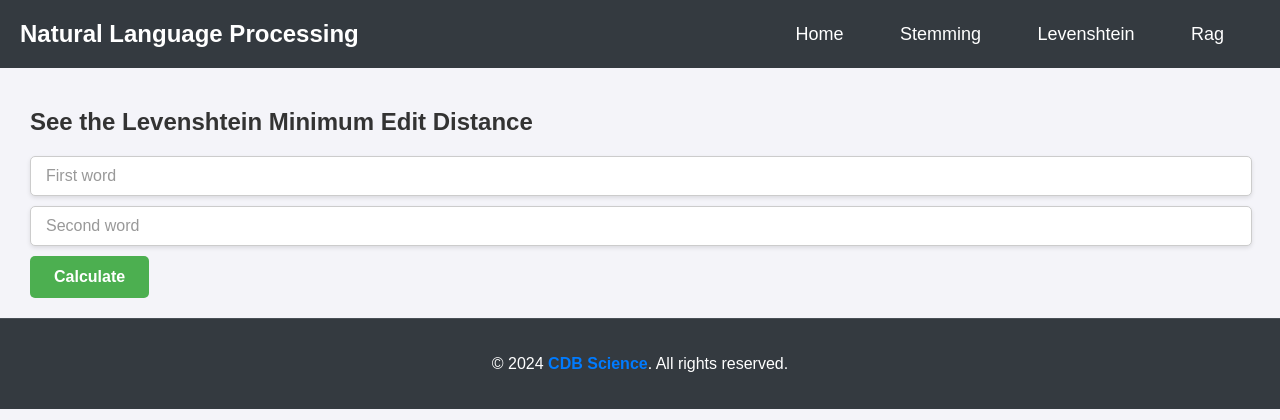
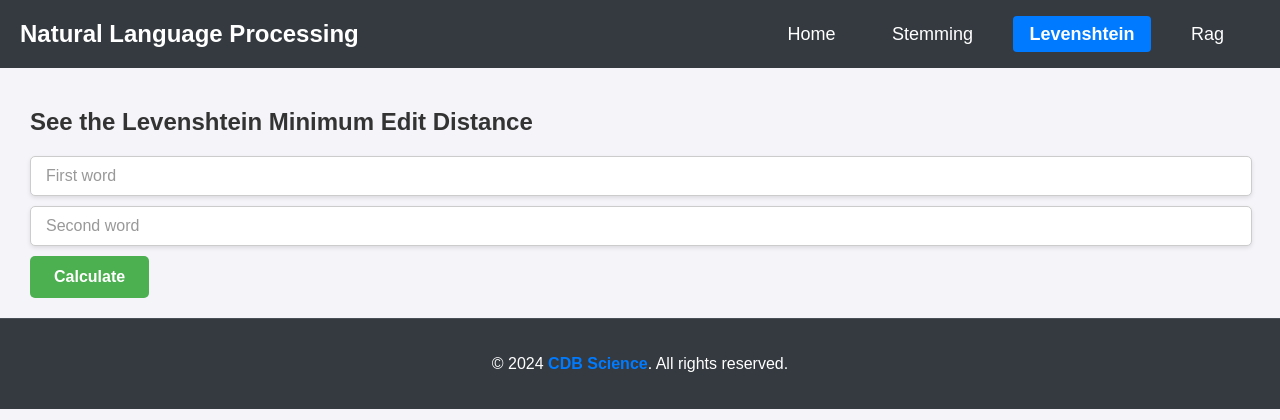
Before and after one commit to cdbscience/nlp, a Django app: page /levenshtein/ in a window 1280 px wide. Shown: the top 420 px of the page. Run offline with Django 5.2, Linux system fonts and the light colour scheme.

Commit message:
add: active class to html

```diff
--- a/levenshtein/templates/levenshtein.html
+++ b/levenshtein/templates/levenshtein.html
@@ -57,7 +57,7 @@
             <ul>
                 <li><a href="/">Home</a></li>
                 <li><a href="/stemming">Stemming</a></li>
-                <li class="active"><a href="#">Levenshtein</a></li>
+                <li><a class="active" href="#">Levenshtein</a></li>
                 <li><a href="/rag">Rag</a></li>
             </ul>
         </div>
--- a/nlp/templates/index.html
+++ b/nlp/templates/index.html
@@ -77,7 +77,7 @@
         <div id="logo">Natural Language Processing</div>
         <div id="menu" class="menu">
             <ul>
-                <li class="active"><a href="#">Home</a></li>
+                <li><a class="active" href="#">Home</a></li>
                 <li><a href="/stemming">Stemming</a></li>
                 <li><a href="/levenshtein">Levenshtein</a></li>
                 <li><a href="/rag">Rag</a></li>
--- a/stemming/templates/stemming.html
+++ b/stemming/templates/stemming.html
@@ -64,7 +64,7 @@
         <div id="menu" class="menu">
             <ul>
                 <li><a href="/">Home</a></li>
-                <li><a  class="active" href="#">Stemming</a></li>
+                <li><a class="active" href="#">Stemming</a></li>
                 <li><a href="/levenshtein">Levenshtein</a></li>
                 <li><a href="/rag">Rag</a></li>
             </ul>
```
